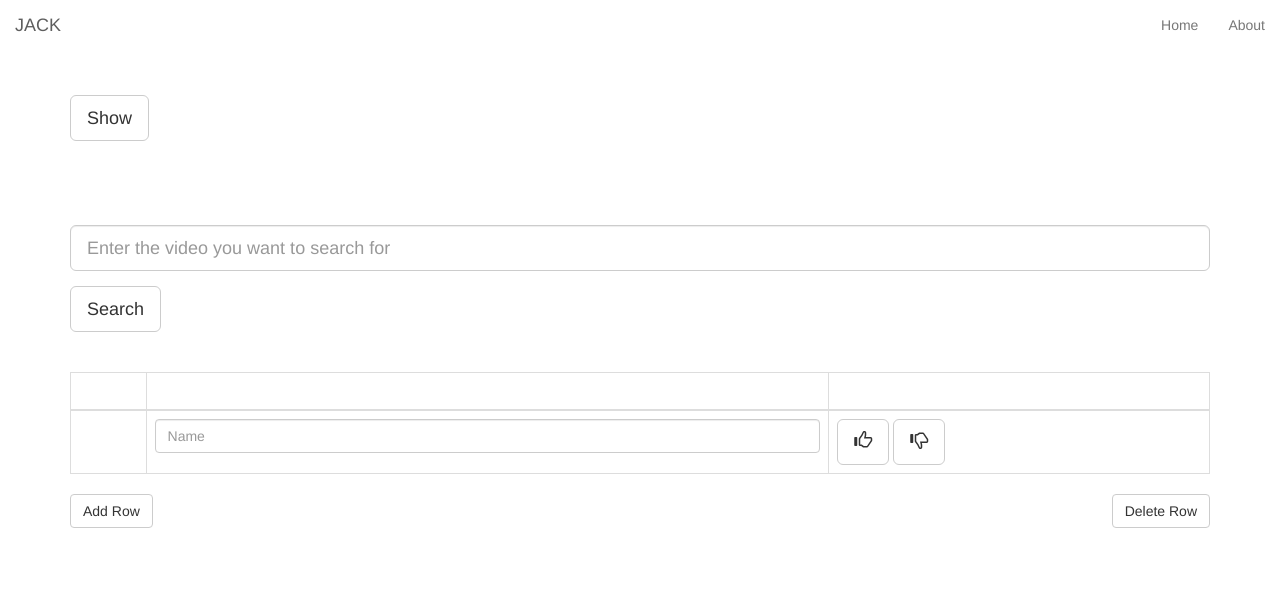
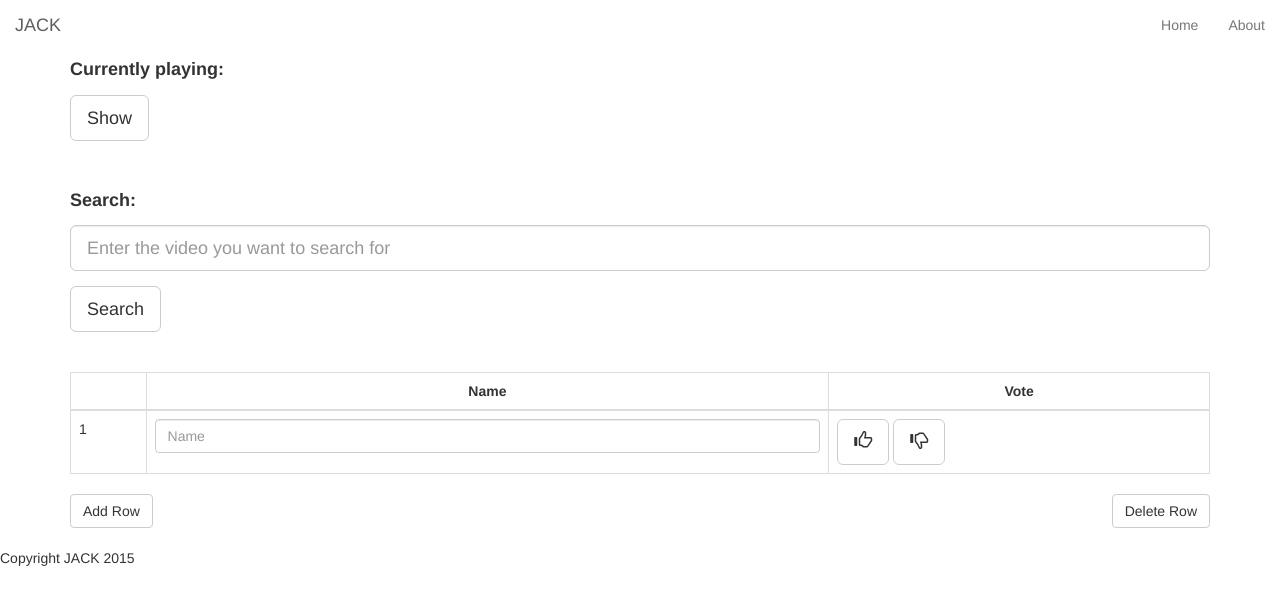
Before and after one commit to camerongray1515/HackDee-2015, a Flask app: page /main in a window 1280 px wide. Shown: the top 605 px of the page. Run offline with Flask 2, Linux system fonts and the light colour scheme; some libraries are stand-ins or nearby versions.

Commit message:
Reverted font changes

```diff
--- a/static/css/style.css
+++ b/static/css/style.css
@@ -1,6 +1,5 @@
 body{
   background: transparent;
-  color: #fff;
 }
 
 body > div.container.body-content{
@@ -15,8 +14,6 @@ body > div.container.body-content{
 {
     color: #fff;
 }
-
-.navbar-collapse-1 > ul > li > a{color:#fff}
 
 .navbar-custom{
   background: transparent;
```
